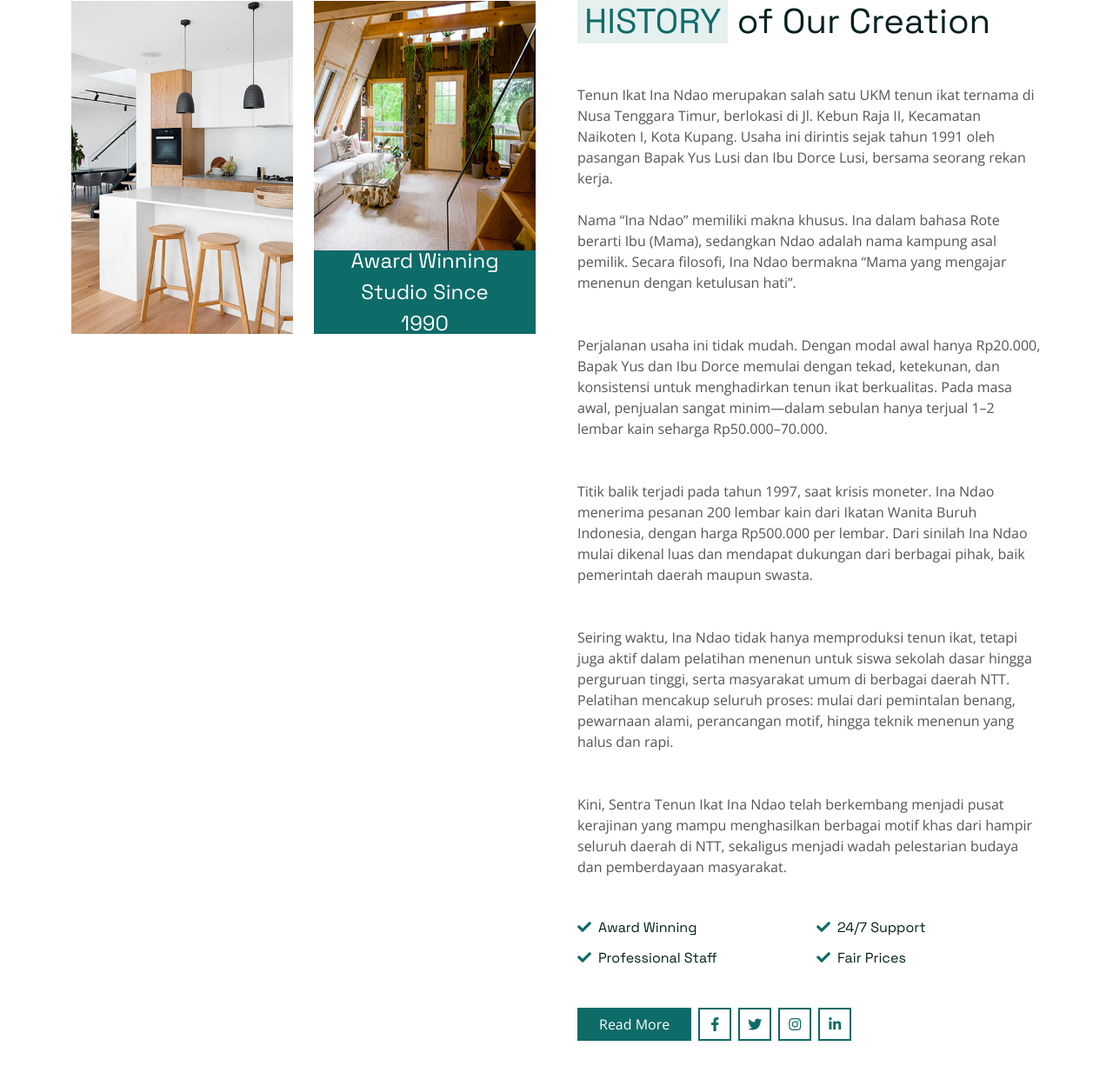
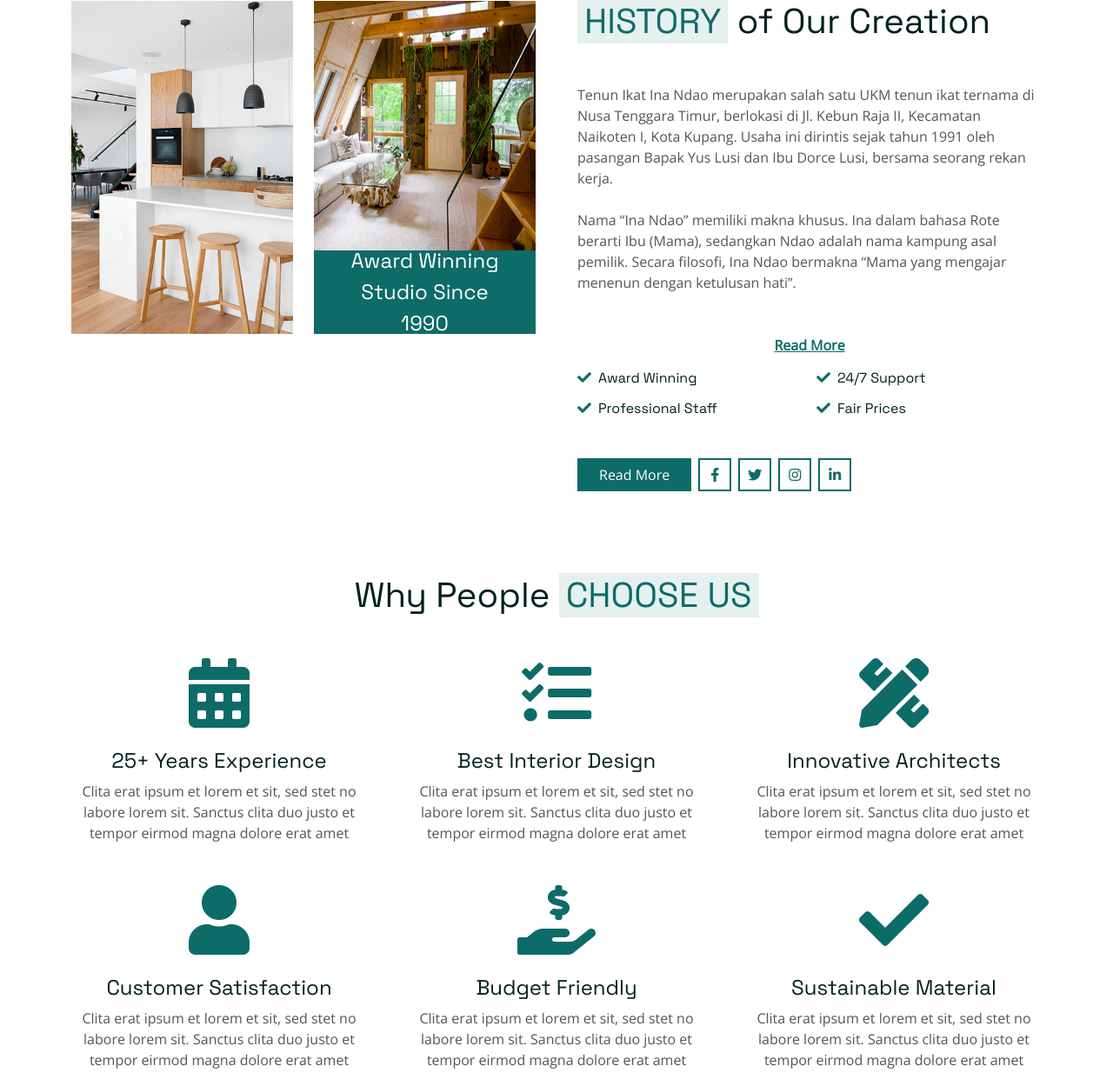
Before and after one commit to hitachi08/ina-ndao, a PHP site: page / in a window 1280 px wide. Shown: the part 885-2134 px from the top of the page at 87% size. Run offline with PHP 8.4, Linux system fonts and the light colour scheme; some libraries are stand-ins or nearby versions.

Commit message:
b ada tambah modal untuk cerita sejarah singkat

```diff
--- a/index.php
+++ b/index.php
@@ -138,28 +138,13 @@
             sedangkan Ndao adalah nama kampung asal pemilik. Secara filosofi,
             Ina Ndao bermakna “Mama yang mengajar menenun dengan ketulusan hati”.
           </p>
-          <p class="mb-5">
-            Perjalanan usaha ini tidak mudah. Dengan modal awal hanya Rp20.000,
-            Bapak Yus dan Ibu Dorce memulai dengan tekad, ketekunan,
-            dan konsistensi untuk menghadirkan tenun ikat berkualitas. Pada masa awal,
-            penjualan sangat minim—dalam sebulan hanya terjual 1–2 lembar kain seharga Rp50.000–70.000.
-          </p>
-          <p class="mb-5">
-            Titik balik terjadi pada tahun 1997, saat krisis moneter.
-            Ina Ndao menerima pesanan 200 lembar kain dari Ikatan Wanita Buruh Indonesia,
-            dengan harga Rp500.000 per lembar. Dari sinilah Ina Ndao mulai dikenal luas
-            dan mendapat dukungan dari berbagai pihak, baik pemerintah daerah maupun swasta.
-          </p>
-          <p class="mb-5">
-            Seiring waktu, Ina Ndao tidak hanya memproduksi tenun ikat,
-            tetapi juga aktif dalam pelatihan menenun untuk siswa sekolah dasar hingga perguruan tinggi,
-            serta masyarakat umum di berbagai daerah NTT. Pelatihan mencakup seluruh proses:
-            mulai dari pemintalan benang, pewarnaan alami, perancangan motif, hingga teknik menenun yang halus dan rapi.
-          </p>
-          <p class="mb-5">
-            Kini, Sentra Tenun Ikat Ina Ndao telah berkembang menjadi pusat kerajinan yang mampu
-            menghasilkan berbagai motif khas dari hampir seluruh daerah di NTT,
-            sekaligus menjadi wadah pelestarian budaya dan pemberdayaan masyarakat.
+          <div class="text-center">
+            <a href="javascript:void(0)" data-bs-toggle="modal" data-bs-target="#historyModal"
+              class="text-primary fw-bold" style="cursor:pointer; text-decoration:underline;">
+              Read More
+            </a>
+          </div>
+          <p>
           </p>
           <div class="row g-3">
             <div class="col-sm-6">
```
Also changed, not shown: other parts of index.php (+53 -0 lines).
